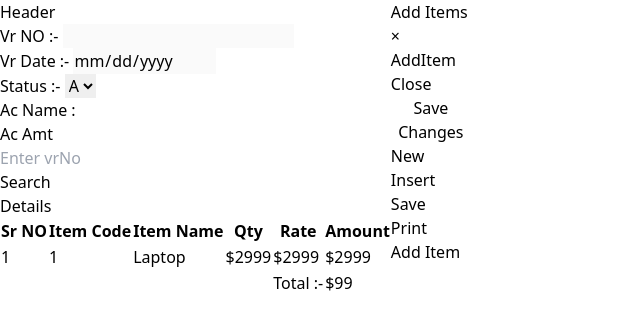
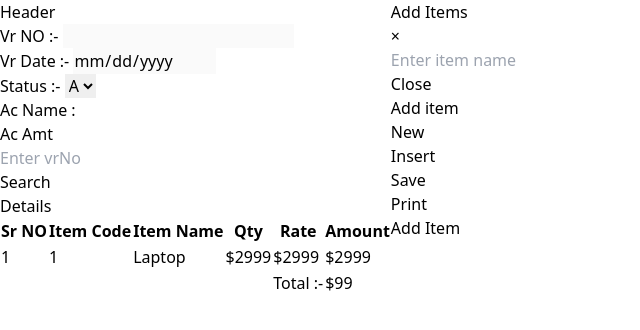
Before and after one commit to ziyadu7/salesEntryFrontend, a React (Vite) app: page / in a window 1280 px wide. Both pictures are taken after a click on the element "Add Item". Shown: the top 330 px of the page, without its empty margins (0-640 px from the left). Built offline with nearby package versions, Linux system fonts and the light colour scheme.

Commit message:
add item form completed

```diff
--- a/src/components/addItem.jsx
+++ b/src/components/addItem.jsx
@@ -1,8 +1,20 @@
 import React from 'react'
 
-function AddItem({setShowModal}) {
+function AddItem({ setShowModal }) {
     return (
-        <div>AddItem
+        <div>
+            <div className="w-full max-w-xs">
+                <div className="rounded px-8 pt-6 pb-8 mb-4">
+                    <div className="mb-4">
+                        <input
+                            className="shadow appearance-none border rounded w-full py-2 px-3 text-gray-700 leading-tight focus:outline-none focus:shadow-outline"
+                            id="item"
+                            type="text"
+                            placeholder="Enter item name"
+                        />
+                    </div>
+                </div>
+            </div>
 
             <div className="flex items-center justify-end p-6 border-t border-solid border-blueGray-200 rounded-b">
                 <button
@@ -17,7 +29,7 @@ function AddItem({setShowModal}) {
                     type="button"
                     onClick={() => setShowModal(false)}
                 >
-                    Save Changes
+                    Add item
                 </button>
             </div>
         </div>
```
